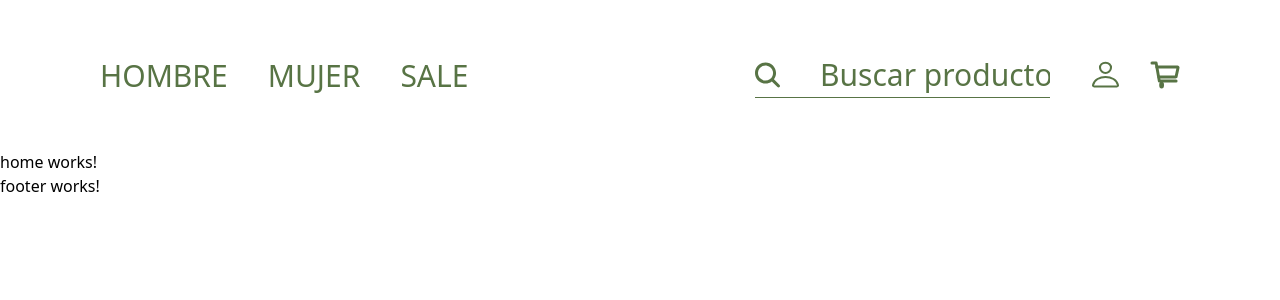
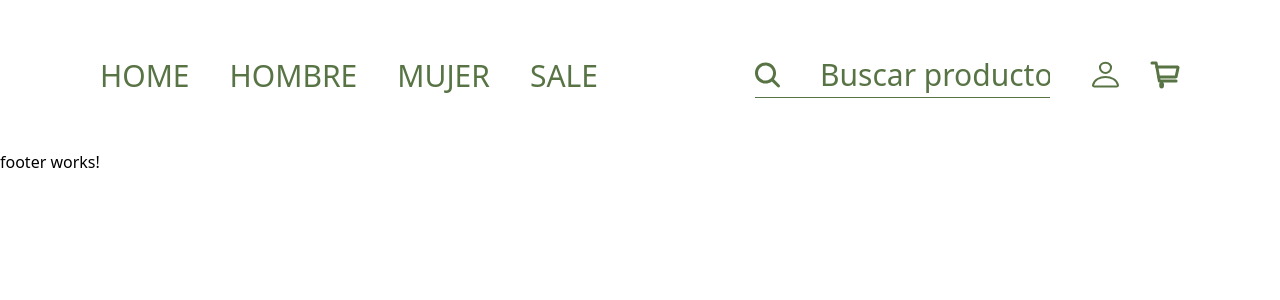
Before and after one commit to brunoSandoval210/Sistema_ecomerce, an Angular app in the folder front/: page /home in a window 1280 px wide. Shown: the top 300 px of the page. Built offline with nearby package versions, Linux system fonts and the light colour scheme.

Commit message:
actualizacion de rutas

```diff
--- a/front/src/app/components/user/home/home.component.html
+++ b/front/src/app/components/user/home/home.component.html
@@ -1 +1,3 @@
-<p>home works!</p>
+<div class="container-body">
+
+</div>
--- a/front/src/app/components/user/layouts/header/header.component.css
+++ b/front/src/app/components/user/layouts/header/header.component.css
@@ -60,6 +60,9 @@
     .menu-hamburguesa {
         display: none;
     }
+    .container-slider{
+        display: none;
+    }
     .container-links{
         display: flex;
         flex-direction: row;
--- a/front/src/app/components/user/layouts/header/header.component.html
+++ b/front/src/app/components/user/layouts/header/header.component.html
@@ -3,6 +3,7 @@
         <img src="icons/menu.svg" alt="logo">
     </button>
     <div class="container-links">
+        <a routerLink="/home">home</a>
         <a href="">hombre</a>
         <a href="">mujer</a>
         <a href="">sale</a>
--- a/front/src/app/components/user/layouts/header/header.component.ts
+++ b/front/src/app/components/user/layouts/header/header.component.ts
@@ -1,11 +1,12 @@
 import { Component } from '@angular/core';
 import { CommonModule } from '@angular/common';
 import { SliderComponent } from '../slider/slider.component';
+import { RouterLink } from '@angular/router';
 
 @Component({
   selector: 'app-header',
   standalone: true,
-  imports: [SliderComponent,CommonModule],
+  imports: [SliderComponent,CommonModule,RouterLink],
   templateUrl: './header.component.html',
   styleUrl: './header.component.css'
 })
@@ -14,6 +15,5 @@ export class HeaderComponent {
 
   toggleSlider() {
     this.showSlider = !this.showSlider;
-    // console.log('showSlider:', this.showSlider);
   }
 }
--- a/front/src/app/components/user/layouts/slider/slider.component.html
+++ b/front/src/app/components/user/layouts/slider/slider.component.html
@@ -5,6 +5,7 @@
         </button>
     </div>
     <div class="container-links">
+        <a routerLink='/home'>home</a>
         <a href="">hombre</a>
         <a href="">mujer</a>
         <a href="">sale</a>
--- a/front/src/app/components/user/layouts/slider/slider.component.ts
+++ b/front/src/app/components/user/layouts/slider/slider.component.ts
@@ -1,9 +1,9 @@
 import { Component,Output,EventEmitter } from '@angular/core';
-
+import { RouterLink } from '@angular/router';
 @Component({
   selector: 'app-slider',
   standalone: true,
-  imports: [],
+  imports: [RouterLink],
   templateUrl: './slider.component.html',
   styleUrl: './slider.component.css'
 })
```
Also changed, not shown: front/src/app/app.routes.ts (+0 -27 lines).
